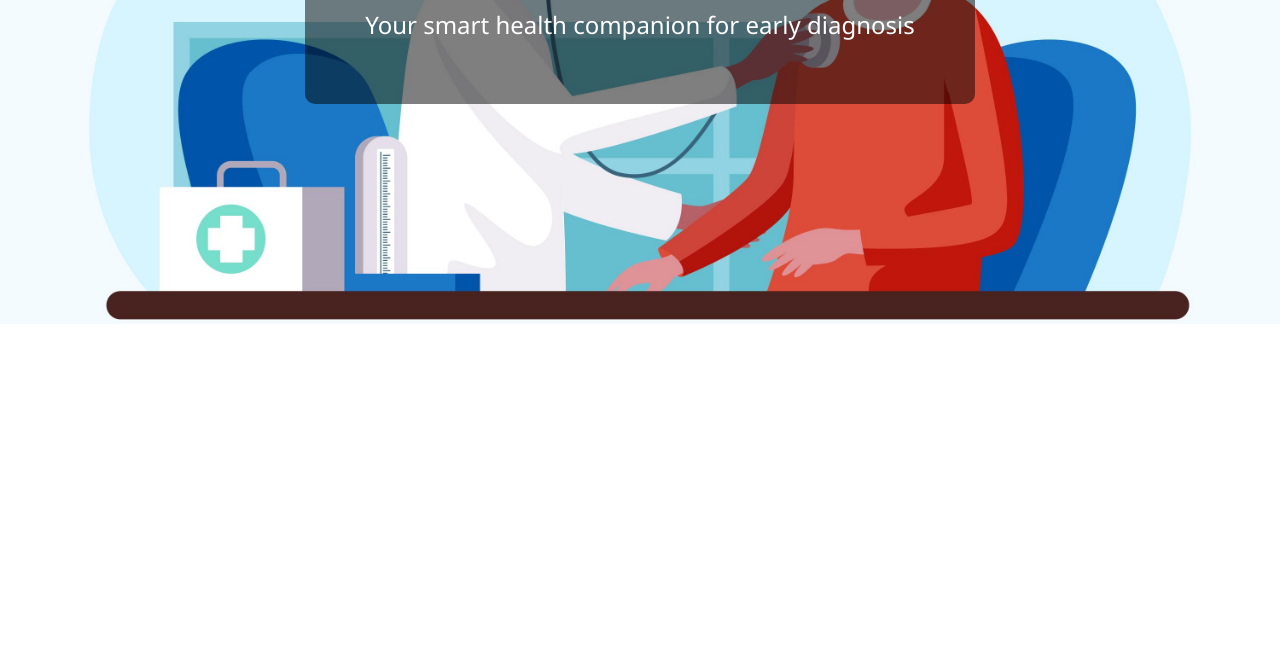
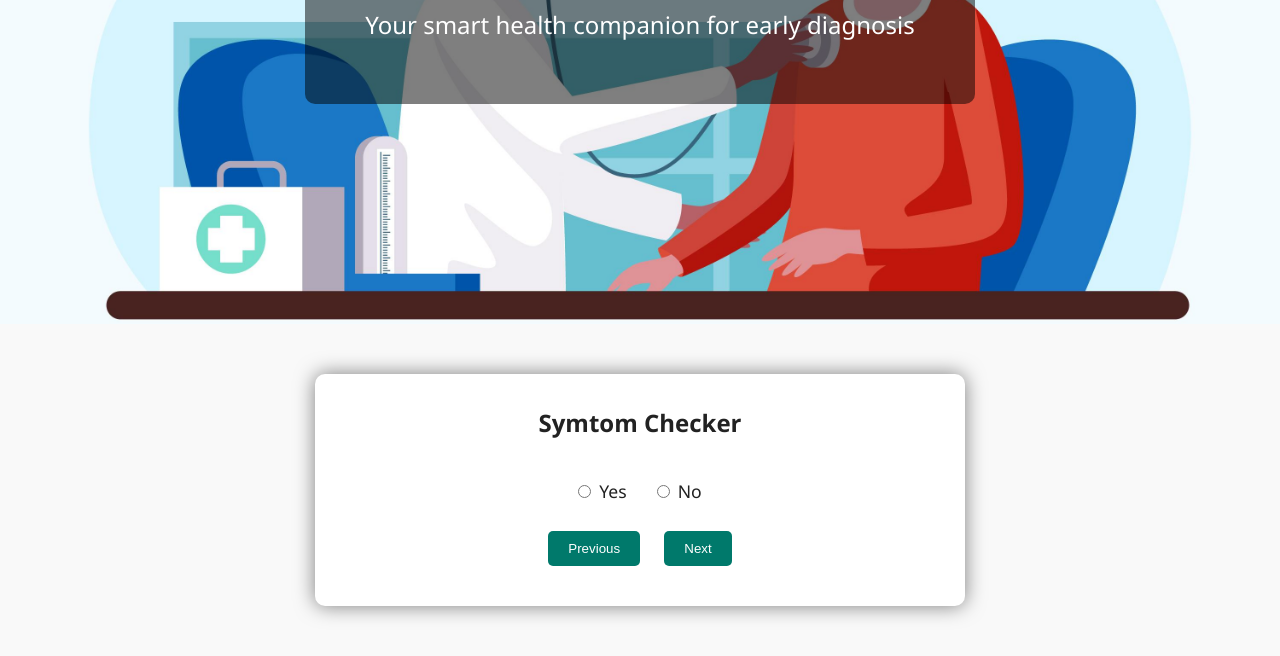
Before and after one commit to aarushibisht01/CuraCheck, a plain HTML site: page frontend/index.html in a window 1280 px wide. Shown: the part 396-1052 px from the top of the page. Before the commit the page ends 800 px from the top, so only its background shows below. Drawn offline with Linux system fonts and the light colour scheme.

Commit message:
Added Symtom form and form styling

```diff
--- a/frontend/index.html
+++ b/frontend/index.html
@@ -13,6 +13,23 @@
             <p>Your smart health companion for early diagnosis</p>
         </div>
     </section>
+    <section class="form-section">
+        <div class="container">
+            <h2>Symtom Checker</h2>
+            <p id="question"></p>
+            <form id="healthForm">
+                <div class="radio-buttons">
+                    <label><input type="radio" name="answer" value="1"/>Yes</label>
+                    <label><input type="radio" name="answer" value="0" /> No</label>
+                </div>
+                <div class="buttons">
+                    <button type="button" onclick="prevQuestion()">Previous</button>
+                    <button type="button" onclick="nextQuestion()">Next</button>
+                    <button type="submit" id="submitBtn" style="display:none;">Submit</button>
+                </div>
+            </form>
+        </div>
+    </section>
 
 </body>
 </html>
--- a/frontend/style.css
+++ b/frontend/style.css
@@ -4,9 +4,9 @@
     box-sizing: border-box;
 }
 body {
-  font-family: 'Segoe UI', sans-serif;
-  color: #222;
-  line-height: 1.6;
+    font-family: 'Segoe UI', sans-serif;
+    color: #222;
+    line-height: 1.6;
 }
 .section-1{
     background: url("images/bg-img.jpg") no-repeat center center/cover;
@@ -30,3 +30,47 @@ body {
 .section-1 p{
     font-size: 1.5rem;
 }
+.form-section{
+    padding: 50px 20px;
+    background: #f9f9f9;
+    text-align: center;
+}
+
+.container{
+    max-width: 650px;
+    margin: auto;
+    background: white;
+    padding: 30px;
+    border-radius: 10px;
+    box-shadow: 0 0 20px rgba(0,0,0,0.5);
+}
+label{
+    display: block;
+    margin: 15px 0;
+    font-size: 1,1rem;
+}
+button{
+    padding: 10px 20px;
+    margin: 10px;
+    background-color:#00796b;
+    color: white;
+    border: none;
+    border-radius: 5px;
+    cursor: pointer;
+}
+button:hover{
+    background-color: #004d40;
+}
+.radio-buttons{
+    display: flex;
+    justify-content: center;
+    gap: 30px;
+    margin-top: 20px;
+    font-size: 1.1rem;
+}
+.radio-buttons label{
+    display: flex;
+    align-items: center;
+    gap: 8px;
+    font-weight: 500;
+}
```
